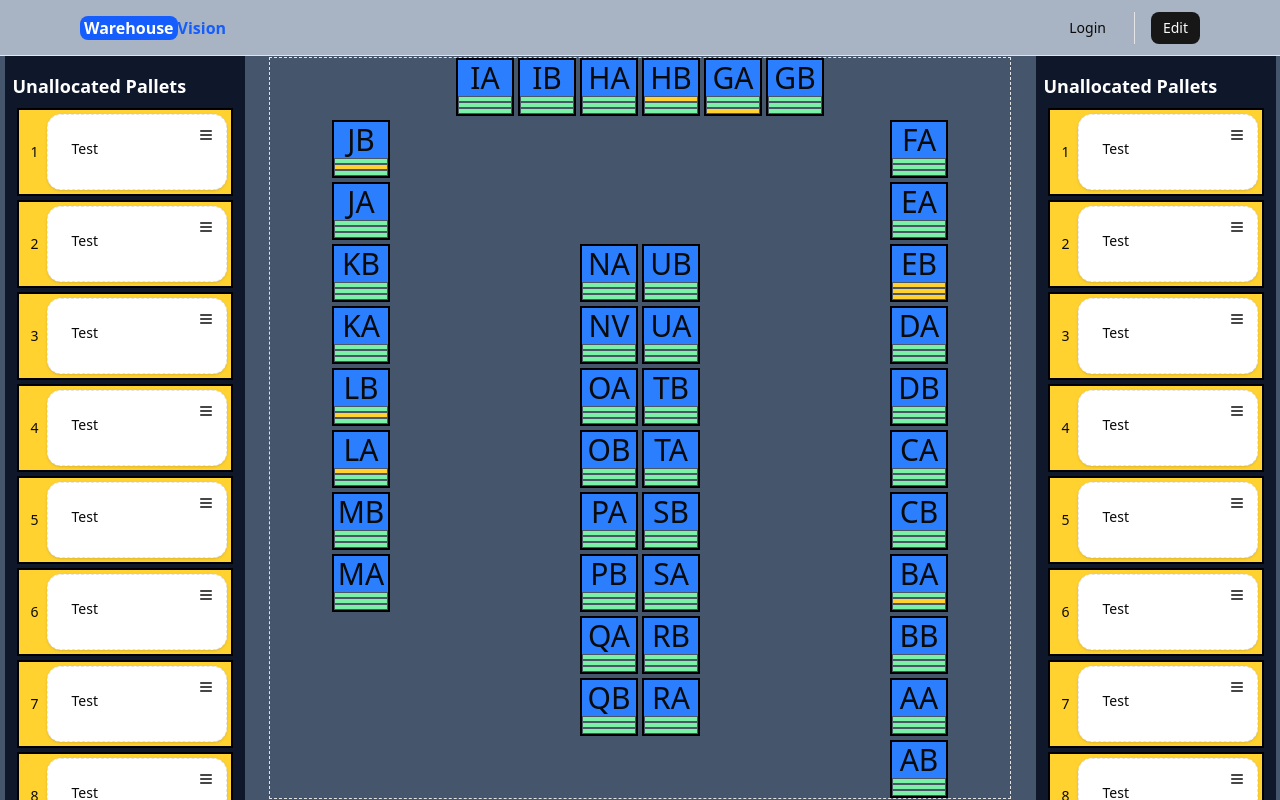
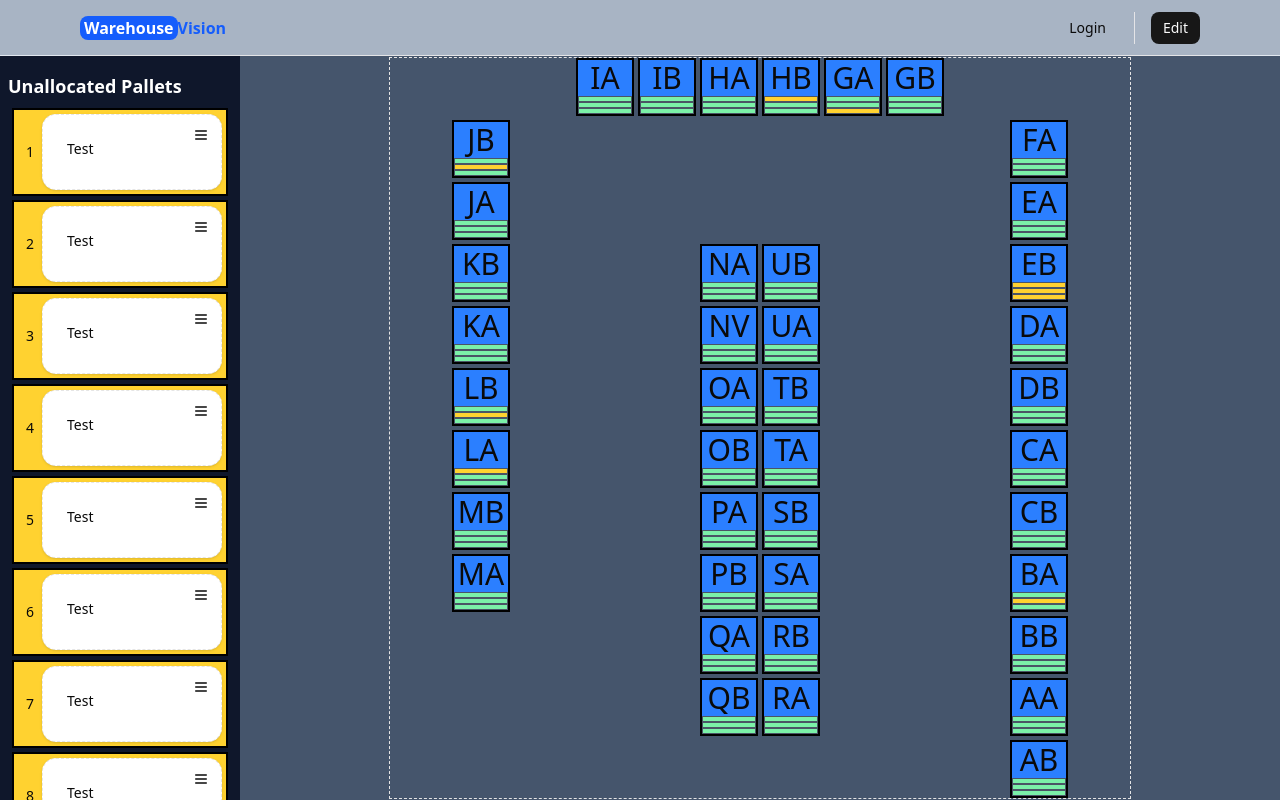
Before and after one commit to Beakii/Warehouse-Vision, a React (Vite) app: page / in a window 1280 px wide. Built offline with nearby package versions, Linux system fonts and the light colour scheme.

Commit message:
changed the layout and styling to feature only 1 palletlist and grid component

```diff
--- a/src/App.tsx
+++ b/src/App.tsx
@@ -11,18 +11,22 @@ function App() {
         <div className="bg-slate-600 w-screen h-screen">
             <Navbar />
 
-            <div className="flex justify-evenly h-[calc(100vh-56px)] overflow-hidden">
-            <PalletList className="bg-slate-900 overflow-y-auto w-60" />
+            <div className="relative h-[calc(100vh-56px)]">
 
-            <GridLayout
-                gridSize={gridSize}
-                selectedCells={selectedCells}
-                setSelectedCells={setSelectedCells}
-            />
+                <div className="absolute left-0 top-0 bottom-0 w-60 overflow-y-auto bg-slate-900">
+                    <PalletList className="h-full px-2 py-4" />
+                </div>
 
-            <PalletList className="bg-slate-900 overflow-y-auto w-60" />
+                <div className="flex justify-center items-start h-full">
+                    <div className="ml-60">
+                        <GridLayout
+                            gridSize={gridSize}
+                            selectedCells={selectedCells}
+                            setSelectedCells={setSelectedCells}
+                        />
+                    </div>
+                </div>
             </div>
-
         </div>
     );
 }
```
